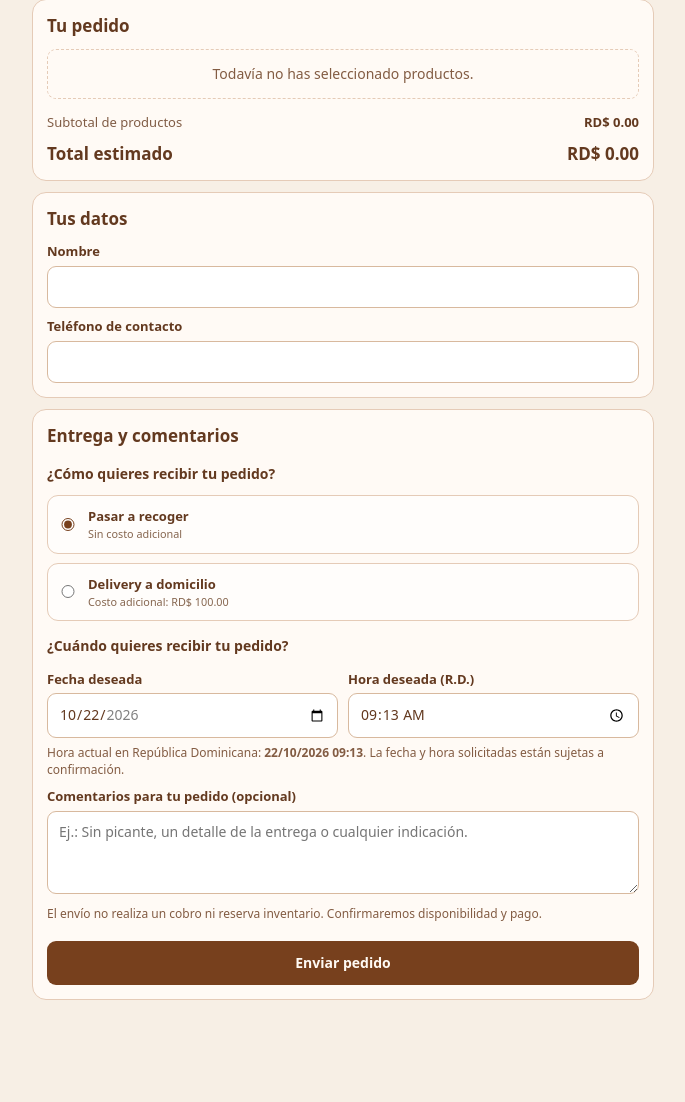
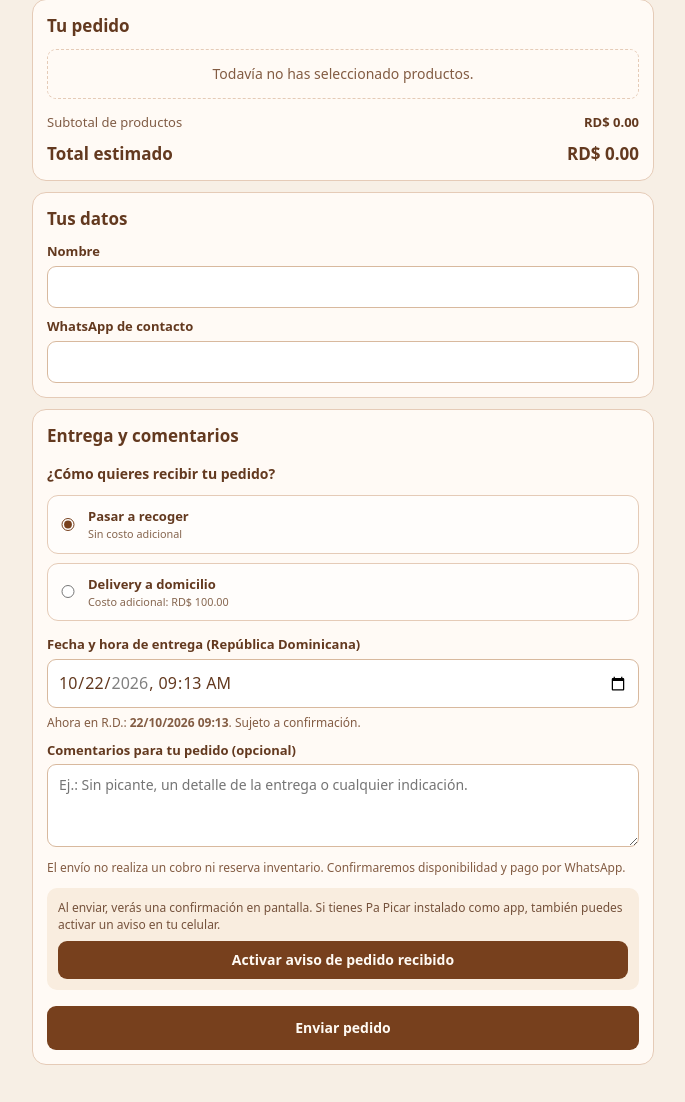
Before and after one commit to matiascorderoedwin-cmyk/Pa-picar, a Flask app: page /pedir in a window 1280 px wide. Shown: the part 341-1443 px from the top of the page, without its empty margins (297-982 px from the left). Before the commit the page ends 1341 px from the top, so only its background shows below. Run offline with Flask 3, Linux system fonts and the light colour scheme; data that the repository does not hold is empty; some libraries are stand-ins or nearby versions.

Commit message:
Add tartico filling selector, WhatsApp label, compact delivery picker and customer push opt-in

```diff
--- a/templates/pedir.html
+++ b/templates/pedir.html
@@ -50,11 +50,21 @@
     .opcion-entrega { display: flex; align-items: center; gap: 11px; border: 1px solid #e5cbb7; background: #fffdfb; border-radius: 11px; padding: 11px; margin: 0; cursor: pointer; font-weight: 600; }
     .opcion-entrega input { width: 18px; min-width: 18px; accent-color: #77401d; margin: 0; }
     .opcion-entrega small { display: block; color: #86664f; font-weight: 400; }
-    .campos-fecha { display: grid; grid-template-columns: 1fr 1fr; gap: 10px; }
+    .campo-entrega { margin-top: 7px; }
+    .campo-entrega input { display:block; width:100%; max-width:100%; padding:11px 10px; font-size:16px; }
+    .relleno-eleccion { flex-basis:100%; width:100%; order:3; background:#fcf1e7; border:1px solid #e4c6aa; border-radius:10px; padding:10px; display:flex; align-items:center; flex-wrap:wrap; gap:8px; }
+    .relleno-eleccion label { margin:0; width:100%; }
+    .relleno-eleccion select { flex:1 1 140px; padding:9px; min-height:42px; min-width:0; background:white; color:#63391f; border:1px solid #d8b99e; border-radius:9px; font:inherit; }
+    .relleno-eleccion button { padding:9px 12px; flex:1 1 130px; }
+    .producto { flex-wrap:wrap; }
+    .aviso-opcional { margin:12px 0 4px; background:#f9eddf; border-radius:10px; padding:11px; }
+    .aviso-opcional button { padding:9px 12px; margin-top:7px; width:100%; }
+    .aviso-opcional p { font-size:12px; margin:0; color:#75523c; }
+    .reloj-compacto { font-size:12px; color:#835c43; margin:6px 0 4px; }
     textarea { width: 100%; min-width: 0; border: 1px solid #d8b99e; background: white; color: #63391f; padding: 10px 11px; border-radius: 9px; font: inherit; resize: vertical; }
     .ayuda-entrega { font-size: 12px; color: #835c43; }
     .titulo-entrega { font-size: 14px; font-weight: 800; margin: 15px 0 4px; }
-    @media (max-width: 380px) { .campos-fecha { grid-template-columns: 1fr; } }
+
     @media (max-width: 440px) {
       .wrap { padding: 10px 10px 22px; }
       .card { padding: 12px; }
@@ -95,6 +105,16 @@
               <div class="precio">RD$ {{ '%.2f'|format(p.precio) }}</div>
             </div>
             <button type="button" class="agregar" aria-label="Agregar {{ p.nombre }} al pedido">Agregar</button>
+            <div class="relleno-eleccion" hidden>
+              <label for="relleno-{{ p.id }}">¿De qué quieres los tarticos?</label>
+              <select id="relleno-{{ p.id }}" class="relleno-select">
+                <option value="">Elige el relleno</option>
+                <option value="pizza">Pizza</option>
+                <option value="atun">Atún</option>
+                <option value="pollo">Pollo</option>
+              </select>
+              <button type="button" class="confirmar-relleno">Agregar relleno seleccionado</button>
+            </div>
           </div>
         {% else %}
           <p class="vacio">No hay productos disponibles en este momento.</p>
@@ -106,6 +126,7 @@
     <form id="form-pedido" method="post" action="{{ url_for('enviar_pedido') }}">
       <input type="hidden" name="csrf" value="{{ csrf_token() }}">
       <input type="hidden" name="items" id="items">
+      <input type="hidden" name="push_subscription" id="push_subscription">
       <div class="trampa" aria-hidden="true"><input name="sitio_web" tabindex="-1" autocomplete="off"></div>
       <section class="card" aria-labelledby="titulo-pedido">
         <h2 id="titulo-pedido">Tu pedido</h2>
@@ -120,7 +141,7 @@
         <h2 id="titulo-cliente">Tus datos</h2>
         <label for="nombre">Nombre</label>
         <input id="nombre" name="nombre" required minlength="2" maxlength="100" autocomplete="name">
-        <label for="telefono">Teléfono de contacto</label>
+        <label for="telefono">WhatsApp de contacto</label>
         <input id="telefono" name="telefono" type="tel" required minlength="7" maxlength="30" autocomplete="tel">
       </section>
 
@@ -145,24 +166,21 @@
             placeholder="Calle, número, sector y referencia"></textarea>
         </div>
 
-        <div class="titulo-entrega">¿Cuándo quieres recibir tu pedido?</div>
-        <div class="campos-fecha">
-          <div>
-            <label for="fecha_entrega">Fecha deseada</label>
-            <input id="fecha_entrega" name="fecha_entrega" type="date" required>
+        <div class="campo-entrega">
+          <label for="fecha_hora_entrega">Fecha y hora de entrega (República Dominicana)</label>
+          <input id="fecha_hora_entrega" name="fecha_hora_entrega" type="datetime-local" step="60" required>
+          <p class="reloj-compacto">Ahora en R.D.: <strong id="reloj-rd">Calculando...</strong>. Sujeto a confirmación.</p>
         </div>
-          <div>
-            <label for="hora_entrega">Hora deseada (R.D.)</label>
-            <input id="hora_entrega" name="hora_entrega" type="time" step="60" required>
-          </div>
-        </div>
-        <p class="ayuda-entrega">Hora actual en República Dominicana: <strong id="reloj-rd">Calculando...</strong>.
-          La fecha y hora solicitadas están sujetas a confirmación.</p>
 
         <label for="comentarios">Comentarios para tu pedido (opcional)</label>
         <textarea id="comentarios" name="comentarios" rows="3" maxlength="500"
           placeholder="Ej.: Sin picante, un detalle de la entrega o cualquier indicación."></textarea>
-        <p class="ayuda">El envío no realiza un cobro ni reserva inventario. Confirmaremos disponibilidad y pago.</p>
+        <p class="ayuda">El envío no realiza un cobro ni reserva inventario. Confirmaremos disponibilidad y pago por WhatsApp.</p>
+        <div class="aviso-opcional">
+          <p>Al enviar, verás una confirmación en pantalla. Si tienes Pa Picar instalado como app, también puedes activar un aviso en tu celular.</p>
+          <button id="activar-aviso-cliente" type="button" hidden>Activar aviso de pedido recibido</button>
+          <p id="estado-aviso-cliente" role="status" aria-live="polite"></p>
+        </div>
         <button id="enviar" type="submit" class="enviar">Enviar pedido</button>
       </section>
     </form>
@@ -192,7 +210,8 @@
           detalle.className = 'detalle';
           const nombre = document.createElement('div');
           nombre.className = 'nombre';
-          nombre.textContent = item.nombre;
+          const bonito = {pizza:'Pizza', atun:'Atún', pollo:'Pollo'};
+          nombre.textContent = item.nombre + (item.relleno ? ' · ' + bonito[item.relleno] : '');
           const subtotal = document.createElement('div');
           subtotal.className = 'precio';
           subtotal.textContent = moneda(item.precio * item.cantidad);
@@ -207,14 +226,14 @@
             boton.setAttribute('aria-label', etiqueta + item.nombre);
             boton.addEventListener('click', () => {
               item.cantidad += cambio;
-              if (item.cantidad <= 0) carrito.delete(item.id);
-              else if (item.cantidad > item.max) {
-                item.cantidad = item.max;
-                alert('No se pueden agregar más unidades de este producto.');
+              if (item.cantidad <= 0) carrito.delete(item.clave);
+              else if (unidadesTotales(item.id) > item.max) {
+                item.cantidad -= cambio;
+                alert('No hay más unidades disponibles de este producto.');
               }
               pintarCarrito();
             });
-            if (cambio > 0 && item.cantidad >= item.max) boton.disabled = true;
+            if (cambio > 0 && unidadesTotales(item.id) >= item.max) boton.disabled = true;
             controles.append(boton);
             if (cambio < 0) {
               const cuenta = document.createElement('input');
@@ -222,28 +241,30 @@
               cuenta.type = 'number';
               cuenta.inputMode = 'numeric';
               cuenta.min = '1';
-              cuenta.max = String(item.max);
+              cuenta.max = String(item.max - unidadesTotales(item.id) + item.cantidad);
               cuenta.step = '1';
               cuenta.value = String(item.cantidad);
               cuenta.setAttribute('aria-label', 'Cantidad de ' + item.nombre);
               cuenta.addEventListener('input', () => {
                 const cantidad = Number(cuenta.value);
-                if (Number.isInteger(cantidad) && cantidad >= 1 && cantidad <= item.max) {
+                if (Number.isInteger(cantidad) && cantidad >= 1 &&
+                    cantidad + unidadesTotales(item.id) - item.cantidad <= item.max) {
                   item.cantidad = cantidad;
                   cuenta.setCustomValidity('');
                   actualizarTotales();
                 } else {
-                  cuenta.setCustomValidity('Escribe un número entero entre 1 y ' + item.max + '.');
+                  cuenta.setCustomValidity('Escribe una cantidad válida disponible.');
                 }
               });
               cuenta.addEventListener('change', () => {
                 const cantidad = Number(cuenta.value);
                 if (Number.isInteger(cantidad) && cantidad === 0) {
-                  carrito.delete(item.id);
+                  carrito.delete(item.clave);
                   pintarCarrito();
                   return;
                 }
-                if (!Number.isInteger(cantidad) || cantidad < 1 || cantidad > item.max) {
+                if (!Number.isInteger(cantidad) || cantidad < 1 ||
+                    cantidad + unidadesTotales(item.id) - item.cantidad > item.max) {
                   alert('La cantidad debe estar entre 1 y ' + item.max + '.');
                   cuenta.value = String(item.cantidad);
                   cuenta.setCustomValidity('');
@@ -259,6 +280,12 @@
         actualizarTotales();
       }
 
+      function unidadesTotales(id) {
+        return [...carrito.values()]
+          .filter(item => item.id === id)
+          .reduce((cantidad, item) => cantidad + item.cantidad, 0);
+      }
+
       function actualizarTotales() {
         const subtotal = [...carrito.values()].reduce(
           (sum, producto) => sum + producto.cantidad * producto.precio, 0
@@ -270,30 +297,57 @@
         document.getElementById('total').textContent = moneda(subtotal + costo);
       }
 
-      for (const producto of productos) {
-        producto.querySelector('.agregar').addEventListener('click', () => {
-          const id = Number(producto.dataset.id);
-          const existente = carrito.get(id);
-          if (existente) {
-            if (existente.cantidad >= existente.max) {
-              alert('No se pueden agregar más unidades de este producto.');
+      function agregarAlCarrito(producto, relleno='') {
+        const id=Number(producto.dataset.id);
+        const max=Number(producto.dataset.max);
+        if (unidadesTotales(id) >= max) {
+          alert('No hay más unidades disponibles de este producto.');
           return;
         }
+        const clave=id+':'+relleno;
+        const existente=carrito.get(clave);
+        if (existente) {
           existente.cantidad++;
         } else {
           if (carrito.size >= 30) {
-              alert('Un pedido admite un máximo de 30 productos distintos.');
+            alert('Un pedido admite un máximo de 30 variedades.');
             return;
           }
-            carrito.set(id, {
-              id,
-              nombre: producto.dataset.nombre,
-              precio: Number(producto.dataset.precio),
-              cantidad: 1,
-              max: Number(producto.dataset.max)
+          carrito.set(clave,{
+            clave,id,relleno,
+            nombre:producto.dataset.nombre,
+            precio:Number(producto.dataset.precio),
+            cantidad:1,max
           });
         }
         pintarCarrito();
+      }
+
+      function esTartico(nombre) {
+        return nombre.toLocaleLowerCase('es')
+          .normalize('NFD').replace(/[\u0300-\u036f]/g,'').includes('tartic');
+      }
+
+      for (const producto of productos) {
+        const elegir=producto.querySelector('.relleno-eleccion');
+        const selector=elegir.querySelector('.relleno-select');
+        const requiereRelleno=esTartico(producto.dataset.nombre);
+        producto.querySelector('.agregar').addEventListener('click',()=>{
+          if (requiereRelleno) {
+            elegir.hidden=!elegir.hidden;
+            if (!elegir.hidden) selector.focus();
+          } else {
+            agregarAlCarrito(producto);
+          }
+        });
+        elegir.querySelector('.confirmar-relleno').addEventListener('click',()=>{
+          if (!selector.value) {
+            alert('Selecciona si los tarticos son de Pizza, Atún o Pollo.');
+            selector.focus();
+            return;
+          }
+          agregarAlCarrito(producto,selector.value);
+          elegir.hidden=true;
         });
       }
 
@@ -319,36 +373,69 @@
 
       // Fecha y hora locales de República Dominicana, sin depender de la zona
       // configurada en el iPhone del cliente.
-      const inputFecha = document.getElementById('fecha_entrega');
-      const inputHora = document.getElementById('hora_entrega');
-      const direccion = document.getElementById('direccion-entrega');
-      const inputDireccion = document.getElementById('direccion_entrega');
+      const fechaHora=document.getElementById('fecha_hora_entrega');
+      const direccion=document.getElementById('direccion-entrega');
+      const inputDireccion=document.getElementById('direccion_entrega');
       function horaRD() {
-        const partes = new Intl.DateTimeFormat('es-DO', {
-          timeZone: 'America/Santo_Domingo', year: 'numeric', month: '2-digit',
-          day: '2-digit', hour: '2-digit', minute: '2-digit', hourCycle: 'h23'
+        const partes=new Intl.DateTimeFormat('es-DO',{
+          timeZone:'America/Santo_Domingo',year:'numeric',month:'2-digit',
+          day:'2-digit',hour:'2-digit',minute:'2-digit',hourCycle:'h23'
         }).formatToParts(new Date());
-        const valor = tipo => partes.find(p => p.type === tipo)?.value || '';
-        const fecha = valor('year') + '-' + valor('month') + '-' + valor('day');
-        const hora = valor('hour') + ':' + valor('minute');
-        return { fecha, hora, mostrar: valor('day') + '/' + valor('month') + '/' + valor('year') + ' ' + hora };
+        const valor=tipo=>partes.find(p=>p.type===tipo)?.value||'';
+        return {
+          fecha:valor('year')+'-'+valor('month')+'-'+valor('day'),
+          hora:valor('hour')+':'+valor('minute'),
+          mostrar:valor('day')+'/'+valor('month')+'/'+valor('year')+' '+valor('hour')+':'+valor('minute')
+        };
       }
       function refrescarHora() {
-        const ahora = horaRD();
-        document.getElementById('reloj-rd').textContent = ahora.mostrar;
-        inputFecha.min = ahora.fecha;
-        const partes = ahora.fecha.split('-').map(Number);
-        const ultimo = new Date(Date.UTC(partes[0], partes[1] - 1, partes[2] + 60));
-        inputFecha.max = ultimo.toISOString().slice(0, 10);
-        inputHora.min = inputFecha.value === ahora.fecha ? ahora.hora : '00:00';
+        const ahora=horaRD();
+        const actual=ahora.fecha+'T'+ahora.hora;
+        document.getElementById('reloj-rd').textContent=ahora.mostrar;
+        fechaHora.min=actual;
+        const p=ahora.fecha.split('-').map(Number);
+        const tope=new Date(Date.UTC(p[0],p[1]-1,p[2]+60));
+        fechaHora.max=tope.toISOString().slice(0,10)+'T23:59';
+        if (!fechaHora.value) fechaHora.value=actual;
       }
-      const ahoraInicial = horaRD();
-      inputFecha.value = ahoraInicial.fecha;
-      inputHora.value = ahoraInicial.hora;
-      inputFecha.addEventListener('change', refrescarHora);
-      inputHora.addEventListener('focus', refrescarHora);
       refrescarHora();
-      setInterval(refrescarHora, 30000);
+      fechaHora.addEventListener('focus',refrescarHora);
+      setInterval(refrescarHora,30000);
+
+      // Aviso voluntario: iPhone exige abrir como app de pantalla de inicio.
+      const botonAviso=document.getElementById('activar-aviso-cliente');
+      const estadoAviso=document.getElementById('estado-aviso-cliente');
+      const clavePublica="BASKIzh-3FRniMBGb2nzh7LqhuCHjYS_YTAbqJUGmUkn_jUKZmAPHO38kcSOYW8Hpbc8k2_7l_sX4T-OJ6pJL_Y";
+      function convertirClave(clave) {
+        const base64=clave.replace(/-/g,'+').replace(/_/g,'/');
+        const bytes=atob(base64.padEnd(Math.ceil(base64.length/4)*4,'='));
+        return Uint8Array.from(bytes,c=>c.charCodeAt(0));
+      }
+      if ('Notification' in window && 'serviceWorker' in navigator &&
+          'PushManager' in window && clavePublica) {
+        botonAviso.hidden=false;
+      }
+      botonAviso.addEventListener('click', async ()=>{
+        // El permiso se solicita inmediatamente desde el toque del cliente.
+        const solicitud=Notification.requestPermission();
+        botonAviso.disabled=true;
+        try {
+          if (await solicitud !== 'granted') {
+            estadoAviso.textContent='Sin permiso. El recibo seguirá apareciendo en pantalla.';
+            return;
+          }
+          const registro=await navigator.serviceWorker.ready;
+          const suscripcion=await registro.pushManager.subscribe({
+            userVisibleOnly:true,applicationServerKey:convertirClave(clavePublica)
+          });
+          document.getElementById('push_subscription').value=JSON.stringify(suscripcion.toJSON());
+          estadoAviso.textContent='Aviso activado. Te notificaremos al recibir el pedido.';
+          botonAviso.textContent='Aviso activado';
+        } catch(err) {
+          estadoAviso.textContent='El dispositivo no pudo activar el aviso. Verás la confirmación en pantalla.';
+          botonAviso.disabled=false;
+        }
+      });
 
       for (const radio of document.querySelectorAll('input[name="tipo_entrega"]')) {
         radio.addEventListener('change', () => {
@@ -361,8 +448,7 @@
 
       form.addEventListener('submit', evento => {
         const ahora = horaRD();
-        if (!inputFecha.value || !inputHora.value
-            || (inputFecha.value + 'T' + inputHora.value) < (ahora.fecha + 'T' + ahora.hora)) {
+        if (!fechaHora.value || fechaHora.value < (ahora.fecha + 'T' + ahora.hora)) {
           evento.preventDefault();
           alert('Selecciona una fecha y hora actuales o futuras en República Dominicana.');
           return;
@@ -378,7 +464,7 @@
           return;
         }
         document.getElementById('items').value = JSON.stringify(
-          [...carrito.values()].map(({id, cantidad}) => ({id, cantidad}))
+          [...carrito.values()].map(({id, cantidad, relleno}) => ({id, cantidad, relleno}))
         );
         const enviar = document.getElementById('enviar');
         enviar.disabled = true;
```
Lines whose indentation alone changed are shown as unchanged.
